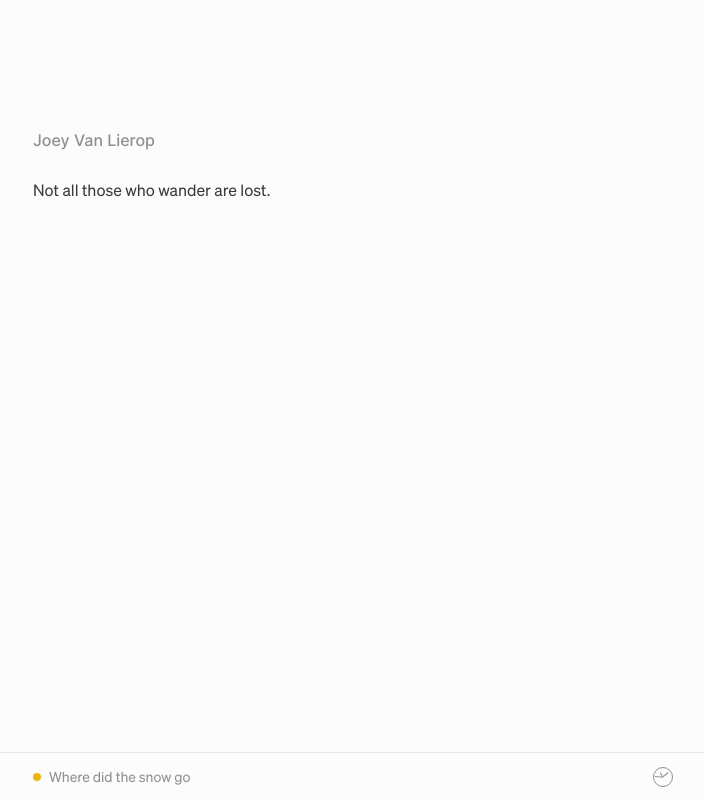
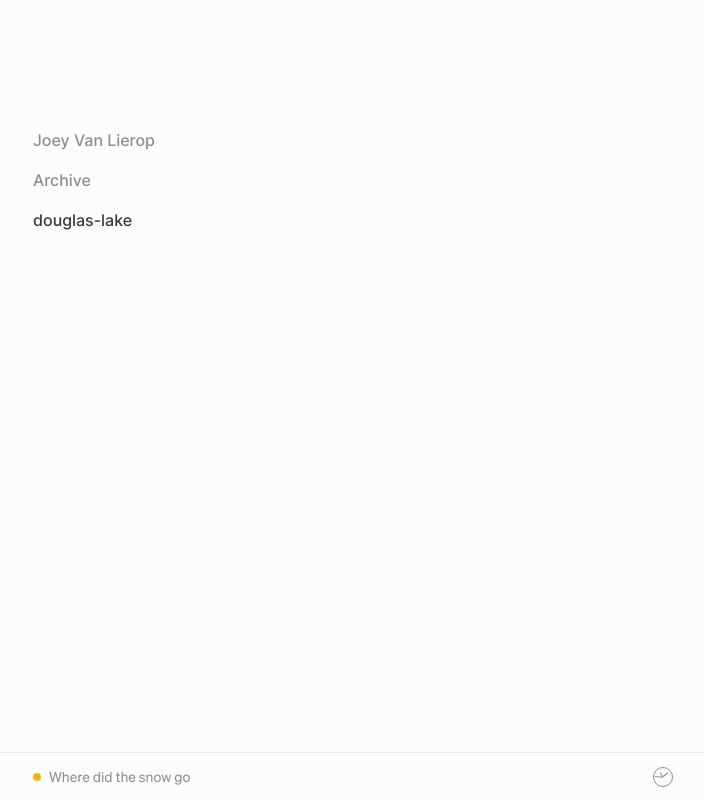
Before and after one commit to joeyvanlierop/joey, a Next.js app: page /archive/douglas-lake in a window 1280 px wide. Before the commit this address had no page. Shown: the whole page, without its empty margins (279-983 px from the left). Built offline with nearby package versions, Linux system fonts and the light colour scheme.

Commit message:
Start refactoring to archive structure

```diff
--- /dev/null
+++ b/app/archive/[year]/page.tsx
@@ -0,0 +1,70 @@
+import { Column } from "@components/column";
+import { List } from "@components/list";
+import { getPosts } from "@lib/post";
+import dayjs from "dayjs";
+import Link from "next/link";
+
+// export function generateMetadata({ params }): Metadata {
+//   const post = getPost(params.slug);
+
+//   return {
+//     title: post.data.title,
+//     description: post.data.description,
+//     metadataBase: new URL(getUrl()),
+//     openGraph: {
+//       title: post.data.title,
+//       description: post.data.description,
+//       url: `${getUrl()}/writing/${post.data.slug}`,
+//       type: "article",
+//       publishedTime: post.data.date,
+//       modifiedTime: post.data.updated,
+//       authors: ["Joey Van Lierop", "Joseph Van Lierop"],
+//       images: "/og.png",
+//     },
+//   };
+// }
+
+export default async function Year({ params }) {
+  const posts = await fetchPosts(params.year);
+
+  return (
+    <div className="flex w-full justify-center">
+      <Column className="gap-14">
+        <div className="flex flex-col justify-center items-start">
+          <Link
+            className="font-header font-medium text-mono-9 mb-4 no-underline"
+            href="/"
+          >
+            Joey Van Lierop
+          </Link>
+          <Link
+            className="font-header font-medium text-mono-9 mb-4 no-underline"
+            href="/archive"
+          >
+            Archive
+          </Link>
+          <h1 className="font-header font-medium mb-0">{params.year}</h1>
+        </div>
+        <List posts={posts} />
+      </Column>
+    </div>
+  );
+}
+
+async function fetchPosts(year: string) {
+  return getPosts(false)
+    .filter((post) => dayjs(post.data.date).year().toString() === year)
+    .map((post) => {
+      return post.data;
+    });
+}
+
+export async function generateStaticParams() {
+  const posts = getPosts();
+  const years = Array.from(
+    new Set(posts.map((post) => dayjs(post.data.date).year().toString()))
+  );
+  return years.map((year) => ({
+    year,
+  }));
+}
--- a/app/writing/page.tsx
+++ b/app/archive/page.tsx
@@ -6,13 +6,13 @@ import { Metadata } from "next";
 import Link from "next/link";
 
 export const metadata: Metadata = {
-  title: "Writing",
-  description: "Written things",
+  title: "Archive",
+  description: "Things that I want the world to see.",
   metadataBase: new URL(getUrl()),
   openGraph: {
-    title: "Writing",
-    description: "Written things",
-    url: "https://joeyvanlierop.com/writing",
+    title: "Archive",
+    description: "Things that I want the world to see.",
+    url: "https://joeyvanlierop.com/archive",
     type: "website",
     images: "/og.png",
   },
@@ -29,7 +29,7 @@ export default async function Home() {
         >
           Joey Van Lierop
         </Link>
-        <p className="font-header font-medium pb-14">Writing</p>
+        <p className="font-header font-medium pb-14">Archive</p>
         <List posts={posts} />
       </Column>
     </div>
--- a/components/listItem.tsx
+++ b/components/listItem.tsx
@@ -12,7 +12,7 @@ export const ListItem: React.FC<PostData> = (props) => {
   return (
     <Link
       tabIndex={0}
-      href={`/writing/${props.slug}`}
+      href={`/archive/${props.slug}`}
       className="group/item cursor-pointer transition-[opacity] hover:!opacity-100 focus:!opacity-100 group-hover:opacity-30 group-focus:opacity-30 no-underline"
     >
       <div
```
Also changed, not shown: app/archive/[year]/[slug]/mdx-content.tsx (renamed from app/writing/[slug]/mdx-content.tsx), app/archive/[year]/[slug]/page.tsx (renamed from app/writing/[slug]/page.tsx).
